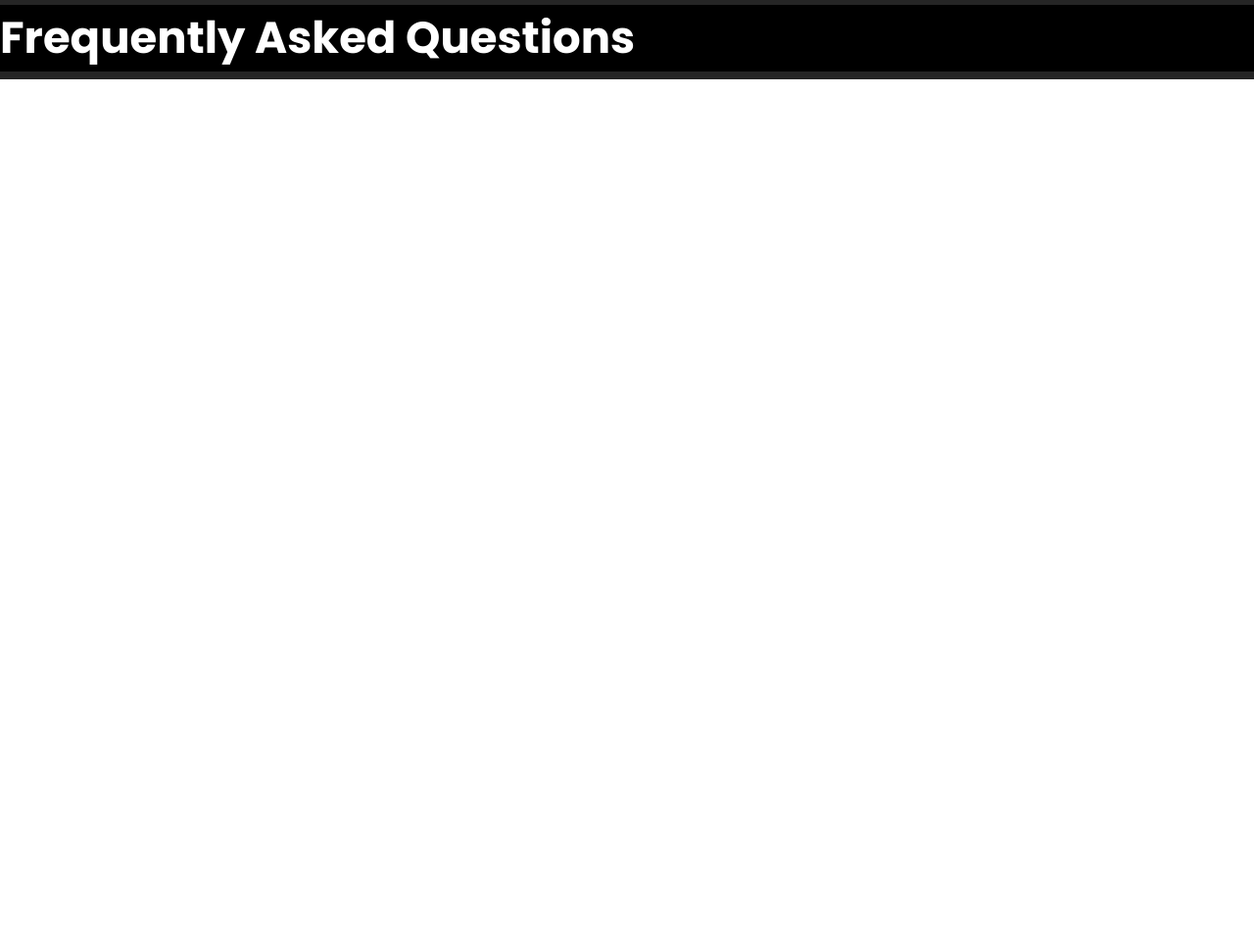
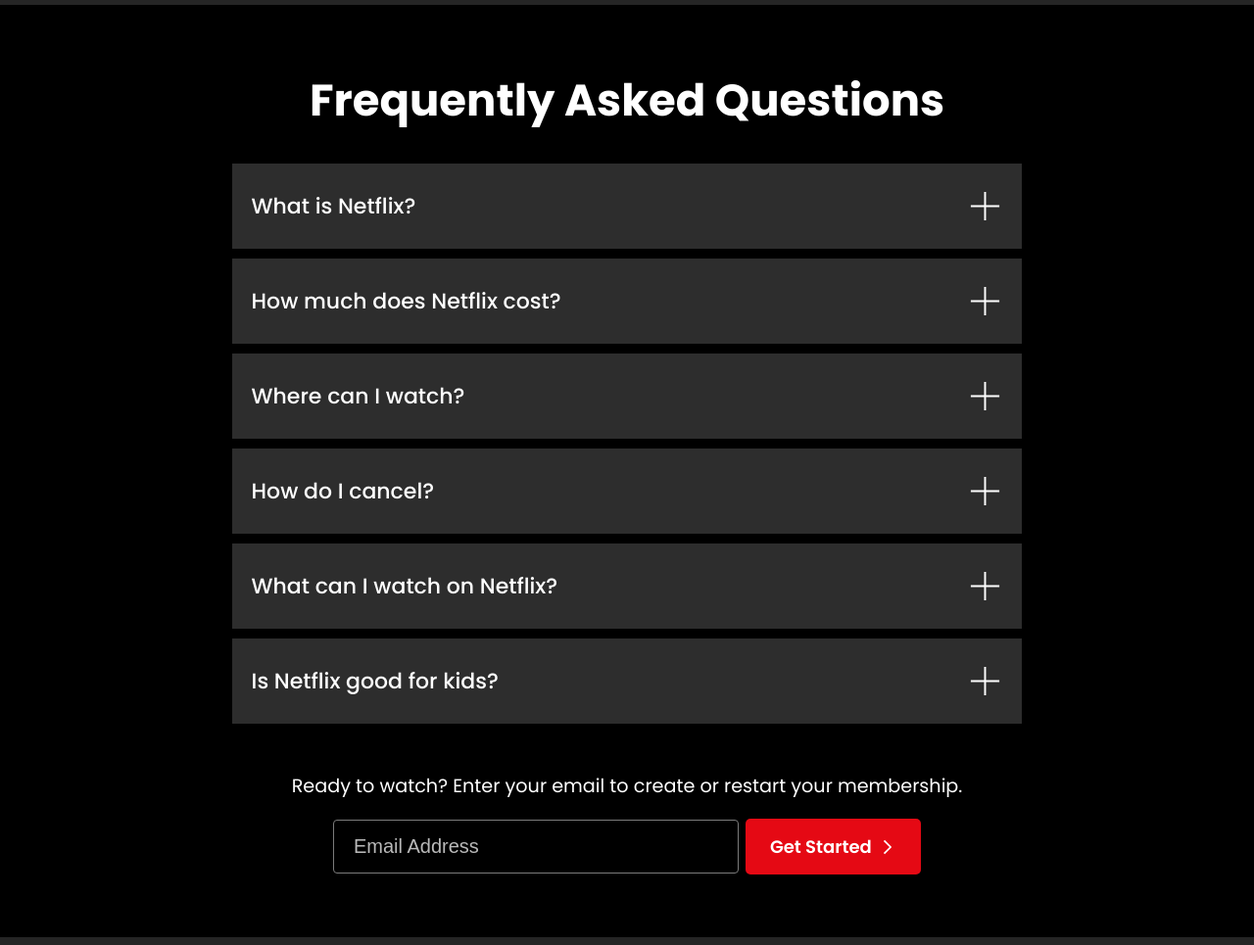
Before and after one commit to riyavishwakarma13/Netflix-Clone, a plain HTML site: page index.html in a window 1280 px wide. Shown: the part 2574-3539 px from the top of the page at 98% size. Before the commit the page ends 2655 px from the top, so only its background shows below. Drawn offline with Linux system fonts and the light colour scheme.

Commit message:
faqs done

```diff
--- a/index.html
+++ b/index.html
@@ -161,7 +161,57 @@
     </section>
     <!-- faq container -->
     <section>
-      <h6 class="title">Frequently Asked Questions</h6>
+      <div class="faq-container">
+        <h6 class="title">Frequently Asked Questions</h6>
+        <ul>
+          <li class="faq">
+            <p class="faq-title">What is Netflix?</p>
+            <img src="/assets/plus.svg" alt="faq" class="plus-icon" />
+          </li>
+          <li class="faq">
+            <p class="faq-title">How much does Netflix cost?</p>
+            <img src="/assets/plus.svg" alt="faq" class="plus-icon" />
+          </li>
+          <li class="faq">
+            <p class="faq-title">Where can I watch?</p>
+            <img src="/assets/plus.svg" alt="faq" class="plus-icon" />
+          </li>
+          <li class="faq">
+            <p class="faq-title">How do I cancel?</p>
+            <img src="/assets/plus.svg" alt="faq" class="plus-icon" />
+          </li>
+          <li class="faq">
+            <p class="faq-title">What can I watch on Netflix?</p>
+            <img src="/assets/plus.svg" alt="faq" class="plus-icon" />
+          </li>
+          <li class="faq">
+            <p class="faq-title">Is Netflix good for kids?</p>
+            <img src="/assets/plus.svg" alt="faq" class="plus-icon" />
+          </li>
+        </ul>
+        <div>
+          <p class="hero-text">
+            Ready to watch? Enter your email to create or restart your
+            membership.
+          </p>
+          <div class="data-field">
+            <input
+              type="text"
+              placeholder="Email Address"
+              class="email-address"
+            />
+            <a href="" class="get-started-btn">
+              Get Started
+              <img
+                src="/assets/chevron-right.svg"
+                alt="Get Started"
+                class="get-started-icon"
+              />
+            </a>
+          </div>
+        </div>
+      </div>
     </section>
+    <!-- footer -->
   </body>
 </html>
--- a/style.css
+++ b/style.css
@@ -276,6 +276,57 @@
   overflow: hidden;
 }
 
+.faq-container {
+  padding: 5vmax 1px;
+  background-color: black;
+  color: white;
+  display: flex;
+  flex-direction: column;
+  text-align: center;
+  align-items: center;
+  gap: 20px;
+}
+
+ul {
+  list-style: none;
+  padding: 0;
+  width: 100%;
+  margin: 0 auto;
+}
+
+.faq {
+  background-color: rgb(45, 45, 45);
+  color: white;
+  width: 60%;
+  margin: 10px auto;
+  display: flex;
+  justify-content: space-between;
+  align-items: center;
+  gap: 10px;
+  padding: 5px 20px;
+}
+
+.faq:hover {
+  background-color: rgb(65, 65, 65);
+  cursor: pointer;
+}
+
+.faq-title {
+  font-size: 22px;
+  font-weight: 500;
+}
+
+.plus-icon {
+  width: 35px;
+  height: 35px;
+}
+
+@media (max-width: 1000px) {
+  .faq {
+    width: 80%;
+  }
+}
+
 @media (max-width: 650px) {
   .data-field {
     flex-direction: column;
```
Also changed, not shown: assets/plus.svg (added), 1 other file.
